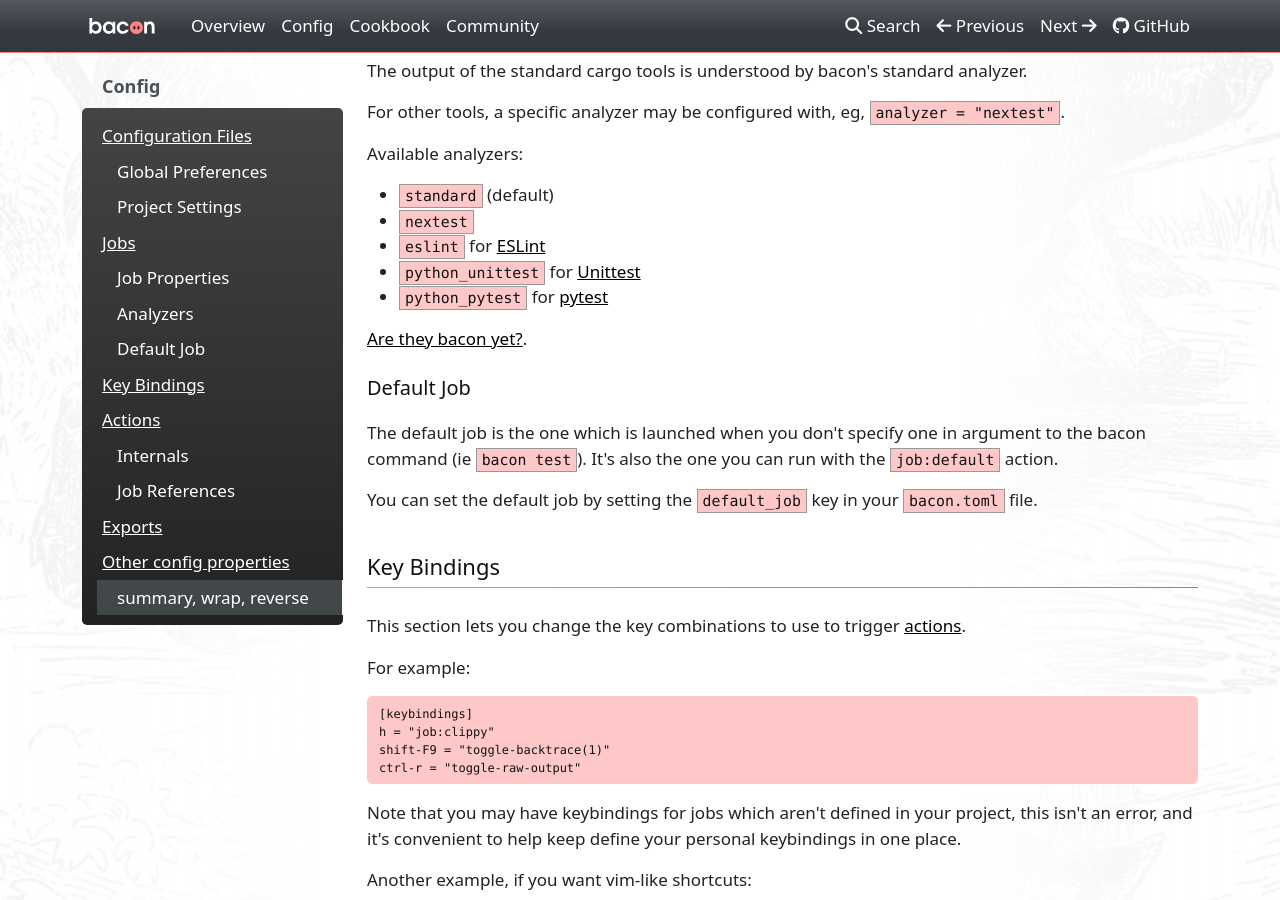
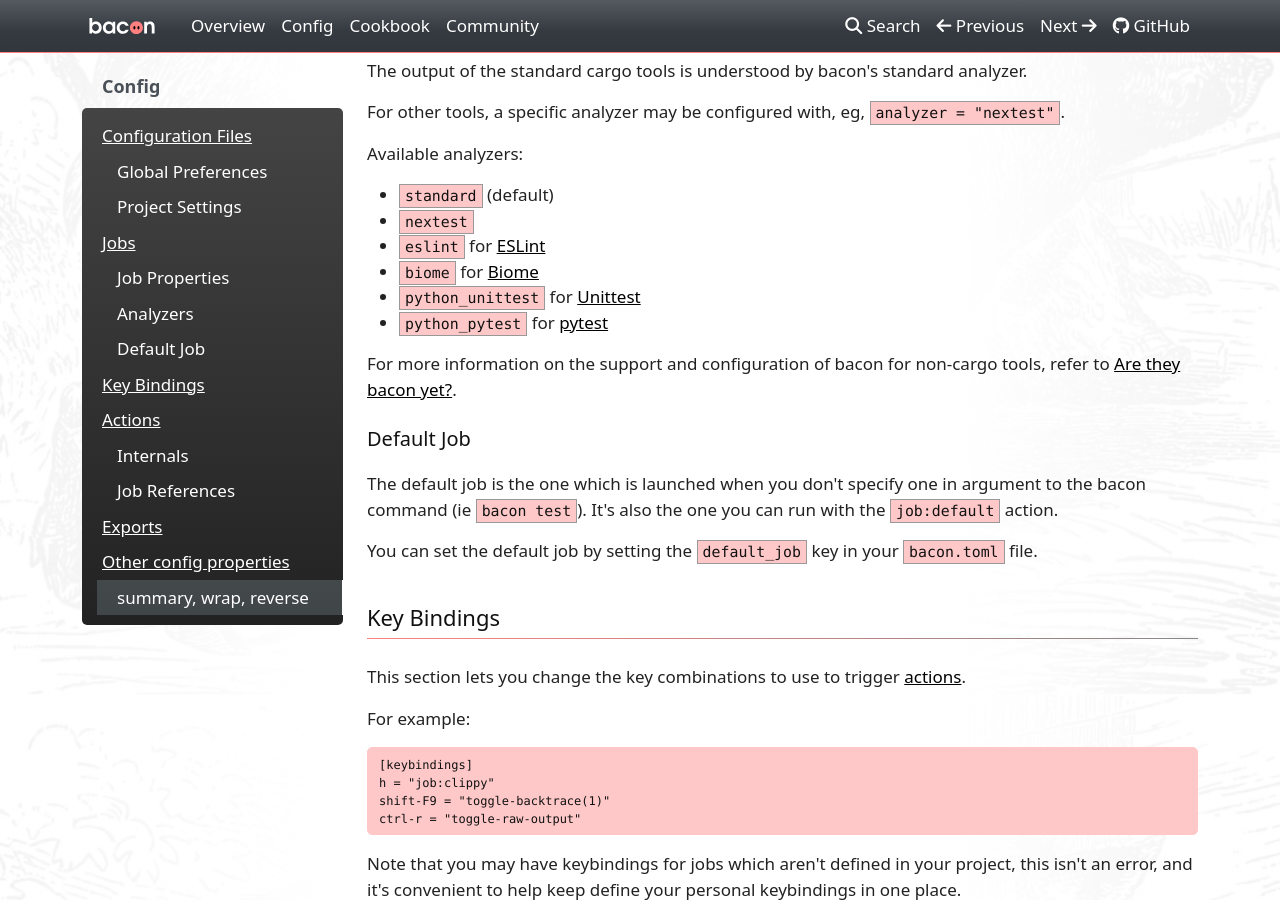
Before and after one commit to Canop/bacon, an MkDocs documentation site: the page built from website/docs/config.md, in a window 1280 px wide and 900 px high, scrolled down 3101 px. Built offline with MkDocs 1.6.1, drawn with Linux system fonts in a browser that asks for light colours; nearby versions of some CDN libraries; a style sheet for code colours, icons or effects is not loaded.

Commit message:
update config doc for biome

```diff
--- a/website/docs/config.md
+++ b/website/docs/config.md
@@ -111,10 +111,11 @@
 * `standard` (default)
 * `nextest`
 * `eslint` for [ESLint](https://eslint.org/)
+* `biome` for [Biome](https://biomejs.dev/)
 * `python_unittest` for [Unittest](https://docs.python.org/3/library/unittest.html)
 * `python_pytest` for [pytest](https://docs.pytest.org/)
 
-[Are they bacon yet?](https://dystroy.org/blog/are-they-bacon-yet/).
+For more information on the support and configuration of bacon for non-cargo tools, refer to [Are they bacon yet?](https://dystroy.org/blog/are-they-bacon-yet/).
 
 ## Default Job
 
```
